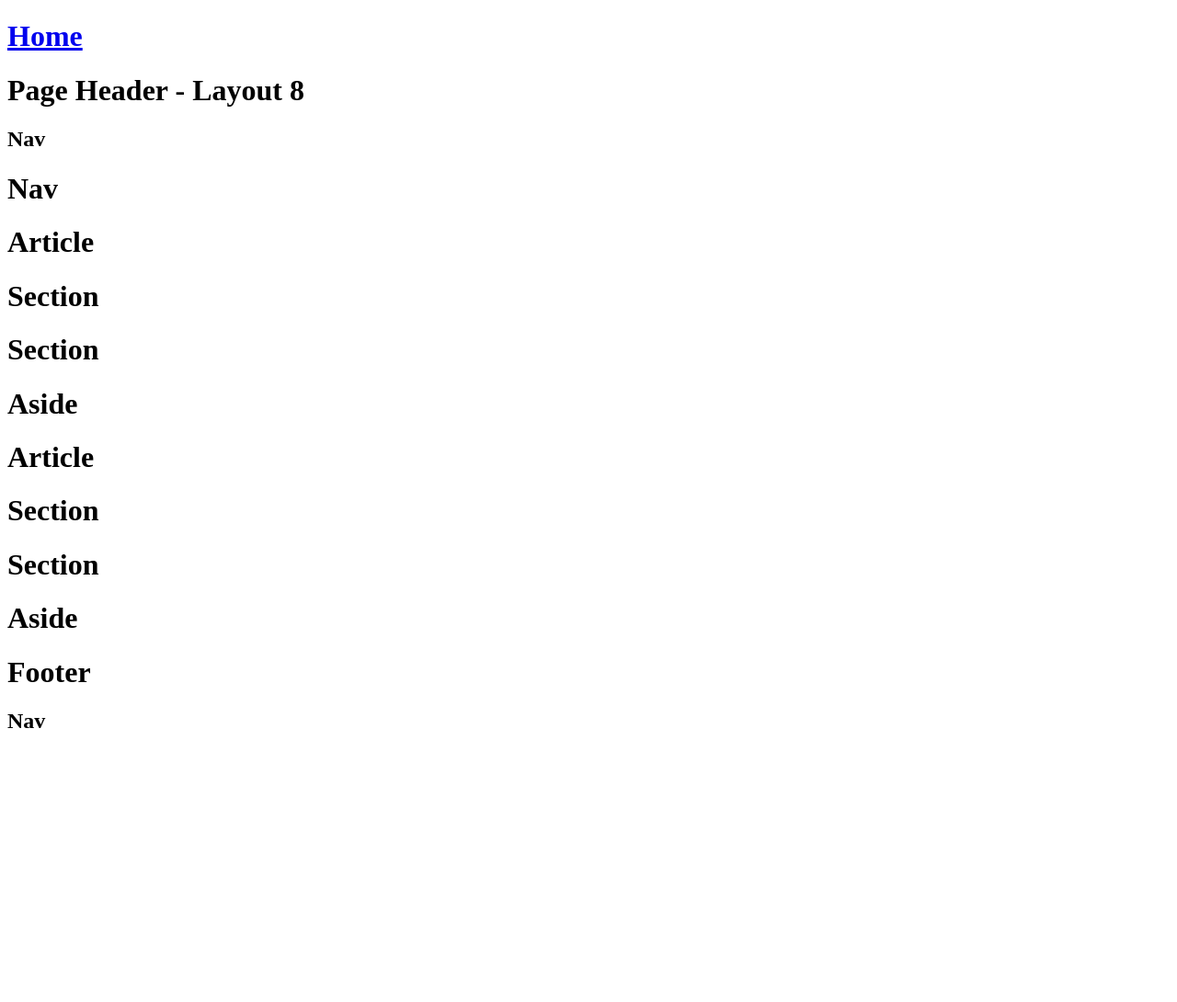
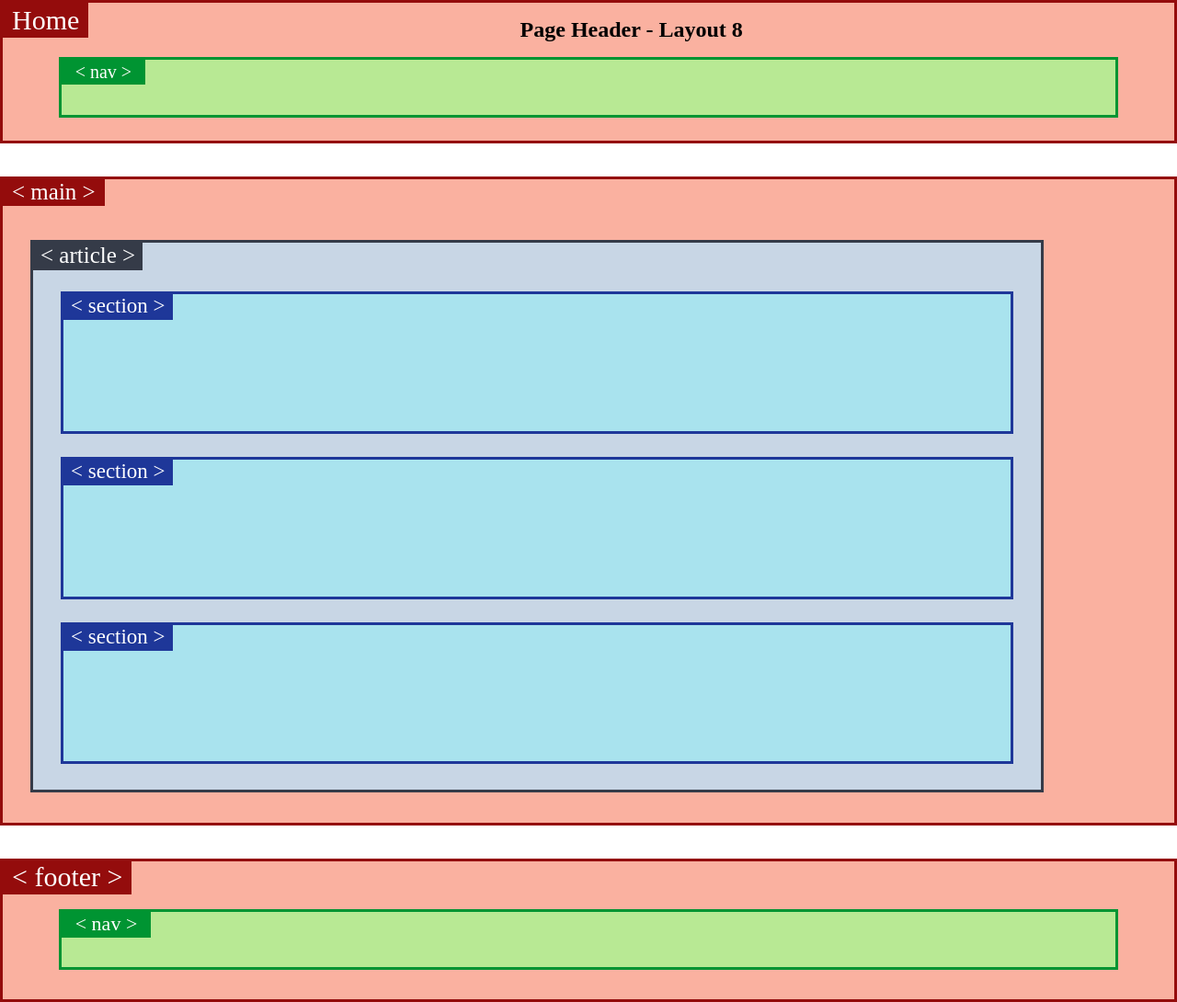
Before and after one commit to ahsan-emon/Html-Layout, a plain HTML site: page layout8.html in a window 1280 px wide. Shown: the whole page at 92% size. Before the commit the page ends 818 px from the top, so only its background shows below. Drawn offline with Linux system fonts and the light colour scheme.

Commit message:
Layout 8 completed

```diff
--- a/css/layout8.css
+++ b/css/layout8.css
@@ -0,0 +1,135 @@
+body {
+  margin: 0;
+  padding: 0;
+}
+header {
+  height: 150px;
+  border: 3px solid rgb(148, 12, 12);
+  background-color: #fab1a0;
+  text-align: center;
+  overflow: hidden;
+  font-size: 12px;
+}
+header a {
+  float: left;
+  text-decoration: none;
+  color: white;
+  background-color: rgb(148, 12, 12);
+  font-size: 30px;
+  margin: 0;
+  padding: 2px 10px;
+}
+header a:hover {
+  color: yellow;
+}
+header nav {
+  height: 60px;
+  background-color: #b8e994;
+  border: 3px solid #009432;
+  width: 90%;
+  margin: auto;
+}
+header nav span {
+  background-color: #009432;
+  float: left;
+  font-size: 20px;
+  padding: 2px 15px;
+  color: white;
+}
+.main-content {
+  background-color: #fab1a0;
+  border: 3px solid rgb(148, 12, 12);
+  height: 700px;
+  overflow: hidden;
+}
+.main-content > span {
+  color: white;
+  background-color: rgb(148, 12, 12);
+  font-size: 25px;
+  padding: 2px 10px;
+}
+.left {
+  float: left;
+  background-color: #c8d6e5;
+  height: 85%;
+  width: 86%;
+  margin: 20px 20px 20px 30px;
+  color: white;
+  border: 3px solid #353b48;
+}
+.left > span {
+  background-color: #353b48;
+  padding: 3px 8px;
+  font-size: 25px;
+}
+.left-top {
+  height: 25%;
+  margin: 25px 30px 0 30px;
+  background-color: #8cf1f880;
+  border: 3px solid #1e3799;
+}
+.left-top span {
+  background-color: #1e3799;
+  padding: 3px 8px;
+  font-size: 23px;
+}
+.left-middle {
+  height: 25%;
+  margin: 25px 30px 0 30px;
+  background-color: #8cf1f880;
+  border: 3px solid #1e3799;
+}
+.left-middle span {
+  background-color: #1e3799;
+  padding: 3px 8px;
+  font-size: 23px;
+}
+.left-down {
+  height: 25%;
+  margin: 25px 30px 25px 30px;
+  background-color: #8cf1f880;
+  border: 3px solid #1e3799;
+}
+.left-down span {
+  background-color: #1e3799;
+  padding: 3px 8px;
+  font-size: 23px;
+}
+.right {
+  float: right;
+  background-color: #c8d6e5;
+  height: 85%;
+  width: 8%;
+  margin: 20px 30px 20px 20px;
+  color: white;
+  border: 3px solid #353b48;
+}
+.right span {
+  background-color: #353b48;
+  padding: 3px 20px;
+  font-size: 30.3px;
+}
+footer {
+  background-color: #fab1a0;
+  border: 3px solid rgb(148, 12, 12);
+  height: 150px;
+}
+footer > span {
+  background-color: rgb(148, 12, 12);
+  padding: 3px 10px;
+  font-size: 30px;
+  color: white;
+}
+footer nav {
+  height: 60px;
+  background-color: #b8e994;
+  border: 3px solid #009432;
+  width: 90%;
+  margin: auto;
+}
+footer nav span {
+  background-color: #009432;
+  padding: 3px 15px;
+  color: white;
+  font-size: 22px;
+}
--- a/layout8.html
+++ b/layout8.html
@@ -9,64 +9,45 @@
 <body>
     <!-- header start  -->
     <header>
-        <a href="index.html"><h1>Home</h1></a>
+        <a href="index.html">Home</a>
         <h1>Page Header - Layout 8</h1>
         <!-- nav 1 start  -->
         <nav>
-            <h1>Nav</h1>
+            <span>< nav ></Nav></span>
         </nav>
         <!-- nav 1 end -->
     </header>
+    <br><br>
     <!-- header end -->
     <!-- Main content part start here  -->
-    <div class="content">
-        <div class="left">
-            <h1>Nav</h1>
-        </div>
-        <div class="right">
-            <div class="box1">
-                <div class="box1-left">
-                    <div class="box1-left-top">
-                        <h1>Article</h1>
-                    </div>
-                    <div class="box1-left-middle">
-                        <h1>Section</h1>
-                    </div>
-                    <div class="box1-left-down">
-                        <h1>Section</h1>
-                    </div>
-                </div>
-                <div class="box1-right">
-                    <h1>Aside</h1>
-                </div>
-            </div>
-            <div class="box2">
-                <div class="box2-content">
-                    <div class="box2-top">
-                        <h1>Article</h1>
-                    </div>
-                    <div class="box2-middle">
-                        <h1>Section</h1>
-                    </div>
-                    <div class="box2-down">
-                        <div class="box2-down-left">
-                            <h1>Section</h1>
-                        </div>
-                        <div class="box2-down-right">
-                            <h1>Aside</h1>
-                        </div>
-                    </div>
-                </div>
-            </div>
-        </div>
-    </div>
+    <main class="main-content">
+        <span>< main ></span>
+        <br><br>
+        <article class="left">
+            <span>< article ></span>
+            <section class="left-top">
+                <span>< section ></span>
+            </section>
+            <section class="left-middle">
+                <span>< section ></span>
+            </section>
+            <section class="left-down">
+                <span>< section ></span>
+            </section>
+        </article>
+        <aside class="right">
+            <span>< aside ></Nav></span>
+        </aside>
+    </main>
+    <br><br>
     <!-- Main content part end here  -->
     <!-- footer start  -->
     <footer>
-        <h1>Footer</h1>
+        <span>< footer ></span>
+        <br><br>
         <!-- nav 2 start  -->
         <nav>
-            <h1>Nav</h1>
+            <span>< nav ></Nav></span>
         </nav>
         <!-- nav 2 end -->
     </footer>
```
